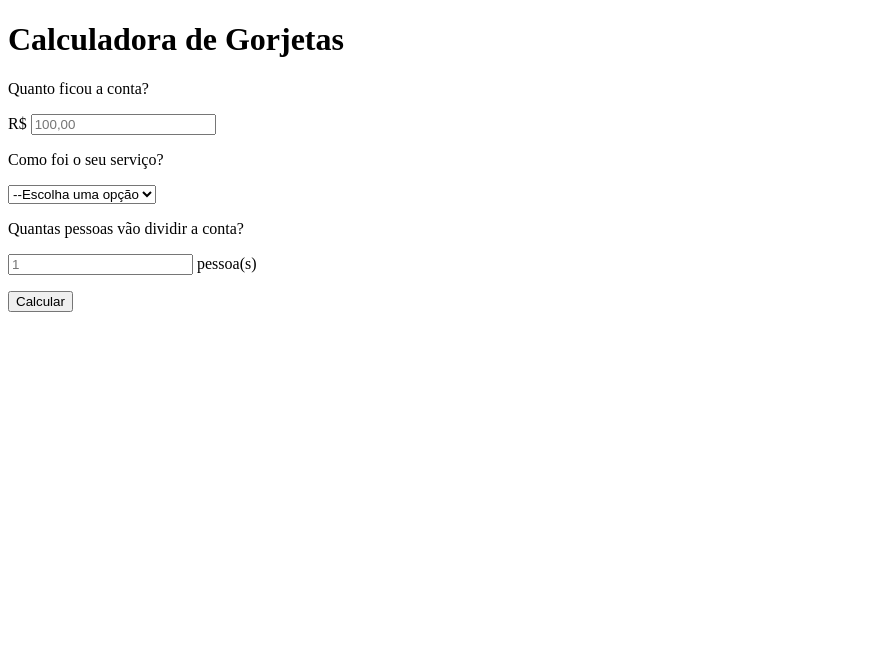
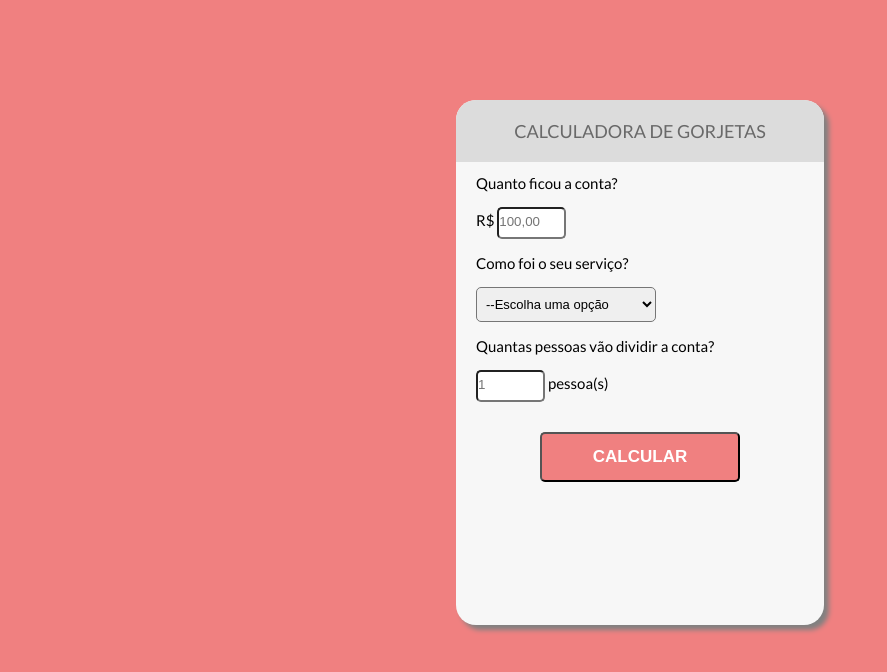
Before and after one commit to gisellesouzaa/Calculadora-de-Gorjetas, a plain HTML site: page index.html in a window 1280 px wide. Shown: the whole page, without its empty margins (0-887 px from the left). Drawn offline with Linux system fonts and the light colour scheme.

Commit message:
first CCS

```diff
--- a/index.html
+++ b/index.html
@@ -1,38 +1,51 @@
 <!DOCTYPE html>
 <html lang="pt-br">
+
 <head>
     <meta charset="UTF-8">
     <meta http-equiv="X-UA-Compatible" content="IE=edge">
     <meta name="viewport" content="width=device-width, initial-scale=1.0">
-    <meta name="description" content="Usando esta calculadora você pode calcular facilmente quanto pagar de gorjeta bem como o valor total da conta quando dividir os custos entre outras pessoas.">
+    <link rel="preconnect" href="https://fonts.googleapis.com">
+    <link rel="preconnect" href="https://fonts.gstatic.com" crossorigin>
+    <link href="https://fonts.googleapis.com/css2?family=Lato:wght@300;400;700&display=swap" rel="stylesheet">
+    <meta name="description"
+        content="Usando esta calculadora você pode calcular facilmente quanto pagar de gorjeta bem como o valor total da conta quando dividir os custos entre outras pessoas.">
+    <link rel="stylesheet" href="style.css">
     <title>Calculadora de Gorjetas</title>
 </head>
+
 <body>
+    <main id="container">
         <div>
-        <h1>Calculadora de Gorjetas</h1>
+            <h1 class="title">Calculadora de Gorjetas</h1>
         </div>
         <div>
-        <form action="">
+            <form class="tipsForm" action="">
                 <label for="bill">Quanto ficou a conta?</label>
                 <p>
-                R$ <input type="number" placeholder="100,00" name="bill" id="bill">
+                    R$ <input type="number" placeholder="100,00" name="bill" id="bill" class="formInput">
                 </p>
                 <label for="serviceQual">Como foi o seu serviço?</label>
                 <p>
-                <select name="serviceQual" id="">
+                    <select name="serviceQual" id="serviceQual" class="formSelect">
                         <option disabled selected>--Escolha uma opção</option>
                         <option value="0.30">30% - Incrível</option>
-                    <option value="0.20">20% - Bom</option>                    <option value="0.15">15% - Aceitável</option>                    <option value="0.10">10% - Ruim</option>                    <option value="0.05">5% - Péssimo</option>
+                        <option value="0.20">20% - Bom</option>
+                        <option value="0.15">15% - Aceitável</option>
+                        <option value="0.10">10% - Ruim</option>
+                        <option value="0.05">5% - Péssimo</option>
                     </select>
                 </p>
                 <label for="people">
                     <p>Quantas pessoas vão dividir a conta?</p>
                 </label>
                 <p>
-                <input type="number" placeholder="1" name="people" id="people"> pessoa(s)
+                    <input type="number" placeholder="1" name="people" id="people" class="formInput"> pessoa(s)
                 </p>
-            <button type="submit">Calcular</button>
+                <button type="submit" class="formSubmit">Calcular</button>
             </form>
         </div>
+    </main>
 </body>
+
 </html>
--- /dev/null
+++ b/style.css
@@ -0,0 +1,71 @@
+:root {
+    --primary-color: lightcoral;
+    --secondary-solor: DimGrey;
+    --tertiary-color:gainsboro;
+}
+
+body{
+    background-color: lightcoral;
+    font-size: 15px;
+    font-family: 'Lato', sans-serif;
+
+}
+
+#container {
+    height: 525px;
+    width: 368px;
+    margin: 100px auto;
+    background-color: #f7f7f7;
+    box-shadow: 5px 5px 5px gray;
+    border-radius: 20px;
+}
+
+.title {
+    background: var(--tertiary-color);
+    color: var(--secondary-solor);
+    padding: 20px;
+    text-transform: uppercase;
+    font-size: 18px;
+    font-weight: normal;
+    border-top-left-radius: 20px;
+    border-top-right-radius: 20px;
+    text-align: center;
+}
+
+.tipsForm{
+    padding-left: 20px;
+    padding-right: 20px;
+}
+
+.formInput {
+    background: #fff;
+    width: 60px;
+    padding: 5px 5px 8px 0px;
+    border-radius: 5px;
+}
+
+.formInput:focus{
+    border: 3px solid var(--primary-color);
+    outline: none;
+}
+
+.formSelect{
+    width: 180px;
+    padding: 8px 5px;
+    font-size: 13px;
+    border-radius: 5px;
+
+}
+
+.formSubmit{
+    text-transform: uppercase;
+    font-weight: bold;
+    display: block;
+    margin: 30px auto;
+    background: var(--primary-color);
+    border-radius: 5px;
+    width: 200px;
+    height: 50px;
+    font-size: 17px;
+    color: #fff;
+}
```
Lines whose indentation alone changed are shown as unchanged.
